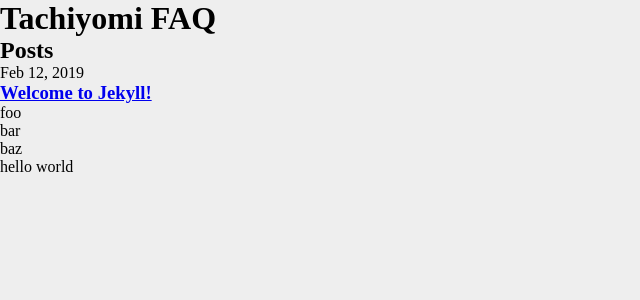
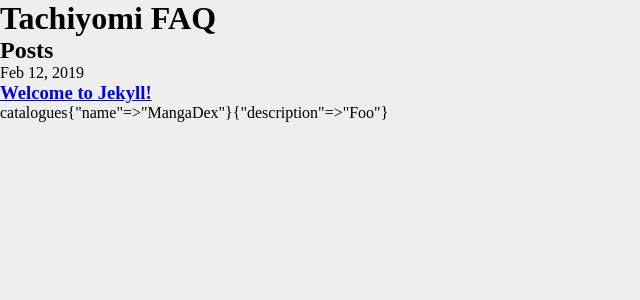
Before and after one commit to arkon/tachiyomi-faq, a Jekyll site: the page built from index.md, in a window 1280 px wide. Shown: the top 300 px of the page, without its empty margins (0-640 px from the left). Built offline with Jekyll 4.4.1, drawn with Linux system fonts in a browser that asks for light colours.

Commit message:
Example of generating JSON from YAML data file

```diff
--- a/_data/test.yml
+++ b/_data/test.yml
@@ -1,6 +1,3 @@
-- foo
-- bar
-- baz
-- >-
-  hello
-  world
+catalogues:
+    - name: MangaDex
+    - description: Foo
--- /dev/null
+++ b/test.json
@@ -0,0 +1,4 @@
+---
+---
+
+{{ site.data.test | jsonify }}
```
Also changed, not shown: README.md.
